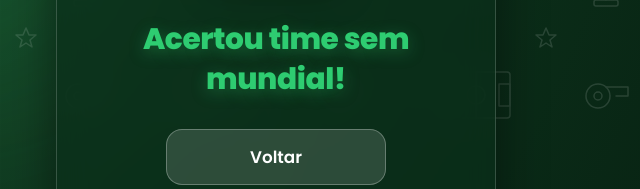
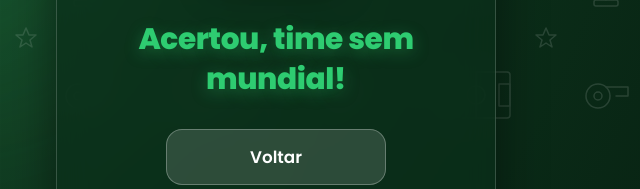
Before and after one commit to owengal/mundiais-titulo, a plain HTML site: page index.html in a window 1280 px wide. Both pictures are taken after a click on the button "Não". Shown: the part 350-539 px from the top of the page, 364-1004 px from the left. Drawn offline with Linux system fonts and the light colour scheme.

Commit message:
Update index.html

```diff
--- a/index.html
+++ b/index.html
@@ -421,7 +421,7 @@
         // Clique em "Não"
         btnNao.addEventListener('click', () => {
             showCorinthiansFooter();
-            resultMessage.textContent = 'Acertou time sem mundial!';
+            resultMessage.textContent = 'Acertou, time sem mundial!';
             resultMessage.className = 'result-text result-correct';
             questionScreen.style.display = 'none';
             resultScreen.style.display = 'flex';
```
